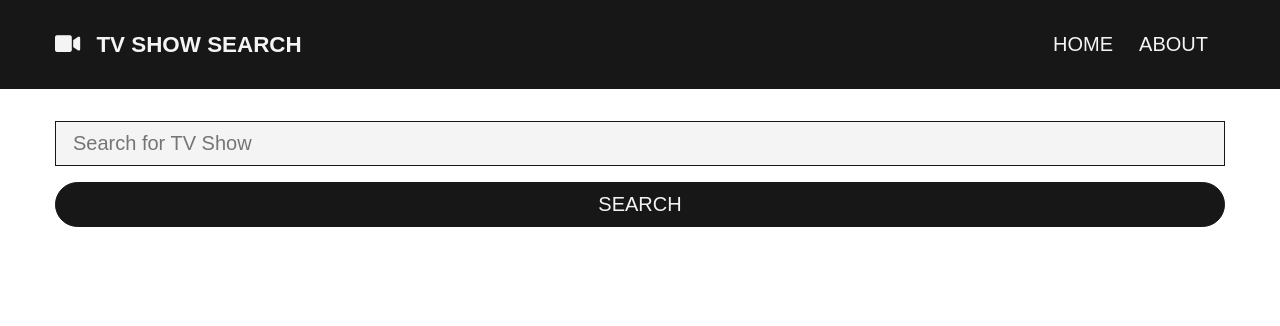
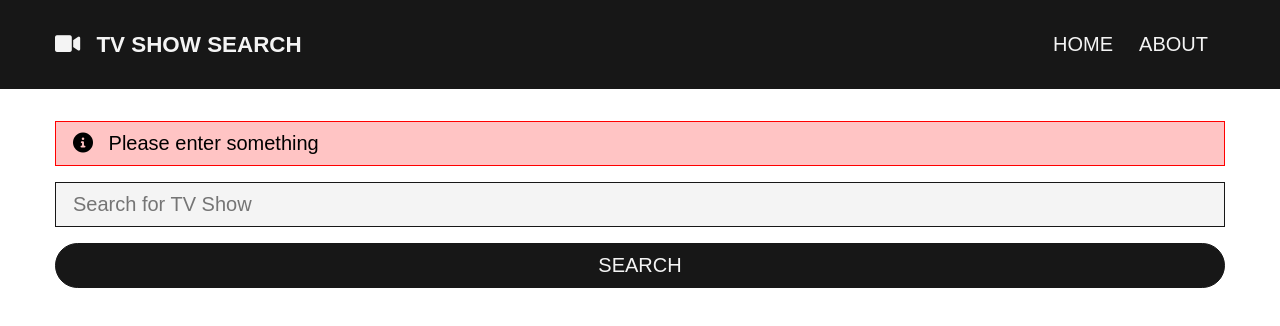
Before and after one commit to programer1983/React-TV-API-Search-app, a React (Create React App) app: page / in a window 1280 px wide. Shown: the top 326 px of the page. Built offline with nearby package versions, Linux system fonts and the light colour scheme.

Commit message:
creating an alert;

```diff
--- /dev/null
+++ b/src/components/Alert.js
@@ -0,0 +1,10 @@
+
+const Alert = ({type, message}) => {
+  return (
+    <div className={`alert alert-${type}`}>
+      <i className="fas fa-info-circle"></i> {message}
+    </div>
+  )
+}
+
+export default Alert
--- a/src/components/Searchbar.js
+++ b/src/components/Searchbar.js
@@ -1,4 +1,5 @@
 import {useState} from "react"
+import Alert from "./Alert"
 
 const Searchbar = () => {
   const [searchTerm, setSearchTerm] = useState("")
@@ -7,12 +8,12 @@ const Searchbar = () => {
       e.preventDefault()
 
       console.log("Searching for tearm " + searchTerm)
-
   }
 
 
   return (
     <div className="searchbar">
+      <Alert message="Please enter something" type="danger" />
         <form className="searchbar__form">
             <input
                type="text"
--- a/src/index.css
+++ b/src/index.css
@@ -115,5 +115,28 @@ body {
 .searchbar__form > input:focus {
   border: 1px solid var(--secondary-color);
   box-shadow: 0 0 1px 1px rgba(60, 148, 139, 0.5);
+}
 
+/* Alert Styles */
+
+.alert {
+  padding: 10px 17px;
+  font-size: 20px;
+  border: 1px solid var(--dark-color);
+  margin: 1rem 0;
 }
+
+.alert-warning {
+  background: #f8ffc4;
+  border: 1px solid #ffee00;
+}
+
+.alert-danger {
+  background: #ffc4c4;
+  border: 1px solid #ff0000;
+}
+
+.alert-info {
+  background: #d7eafe;
+  border: 1px solid #0623b7;
+}
```
